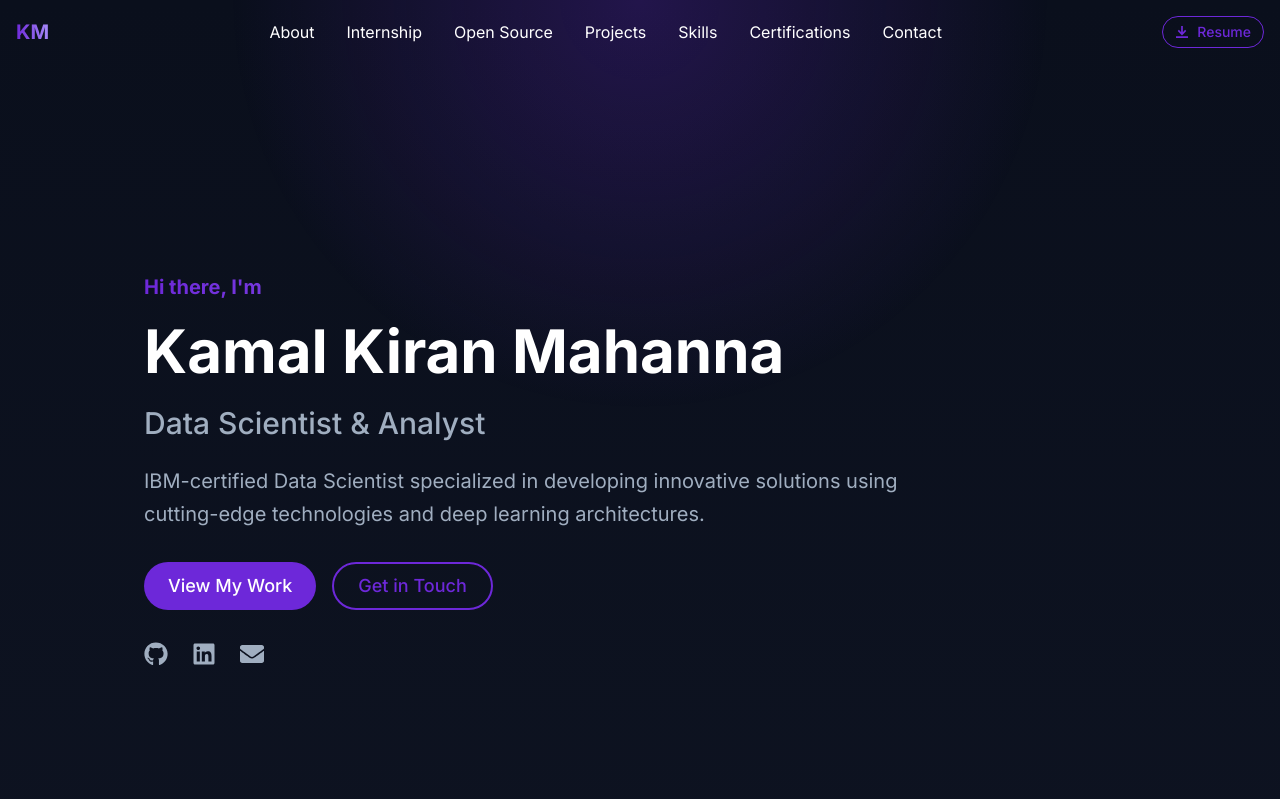
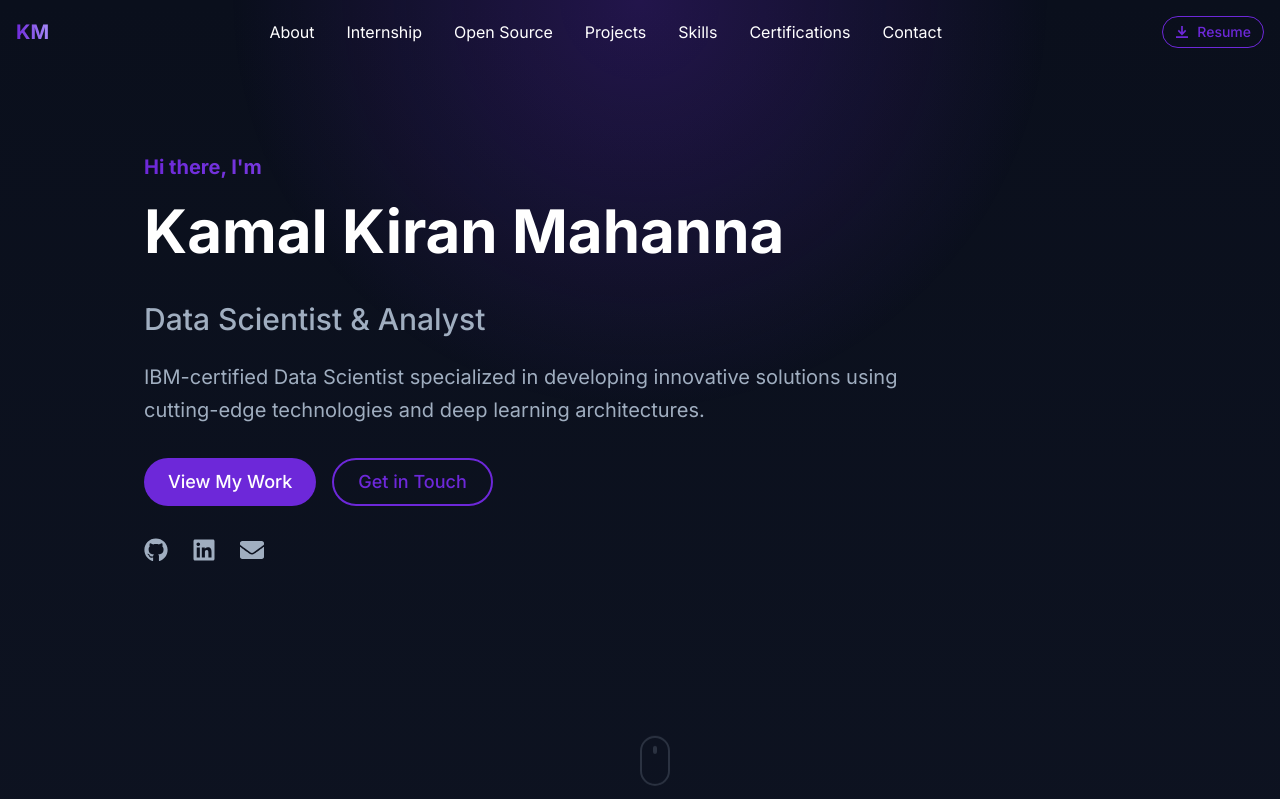
Before and after one commit to KamalMahanna/portfollio-website, a React (Vite) app: page / in a window 1280 px wide. Shown: the top 799 px of the page. Built offline with nearby package versions, Linux system fonts and the light colour scheme.

Commit message:
updated navbar sections to the middle

```diff
--- a/src/components/Hero.tsx
+++ b/src/components/Hero.tsx
@@ -32,11 +32,11 @@ const Hero = () => {
       position="relative"
       overflow="hidden"
       display="flex"
-      alignItems="center"
+      pt="64px"
     >
 
 
-      <Container maxW="container.lg" position="relative" zIndex={1}>
+      <Container maxW="container.lg" position="relative" zIndex={1} pt="16px">
         <MotionStack
           spacing={8}
           align="flex-start"
@@ -62,7 +62,7 @@ const Hero = () => {
                 fontSize={{ base: "4xl", md: "5xl", lg: "6xl" }}
                 lineHeight="shorter"
                 fontWeight="bold"
-                mb={4}
+                mb={8}
               >
               Kamal Kiran Mahanna
               </Heading>
@@ -177,7 +177,7 @@ const Hero = () => {
       {/* Scroll indicator */}
       <MotionBox
         position="absolute"
-        bottom={8}
+        bottom={24}
         left="50%"
         transform="translateX(-50%)"
         opacity={0.5}
```
